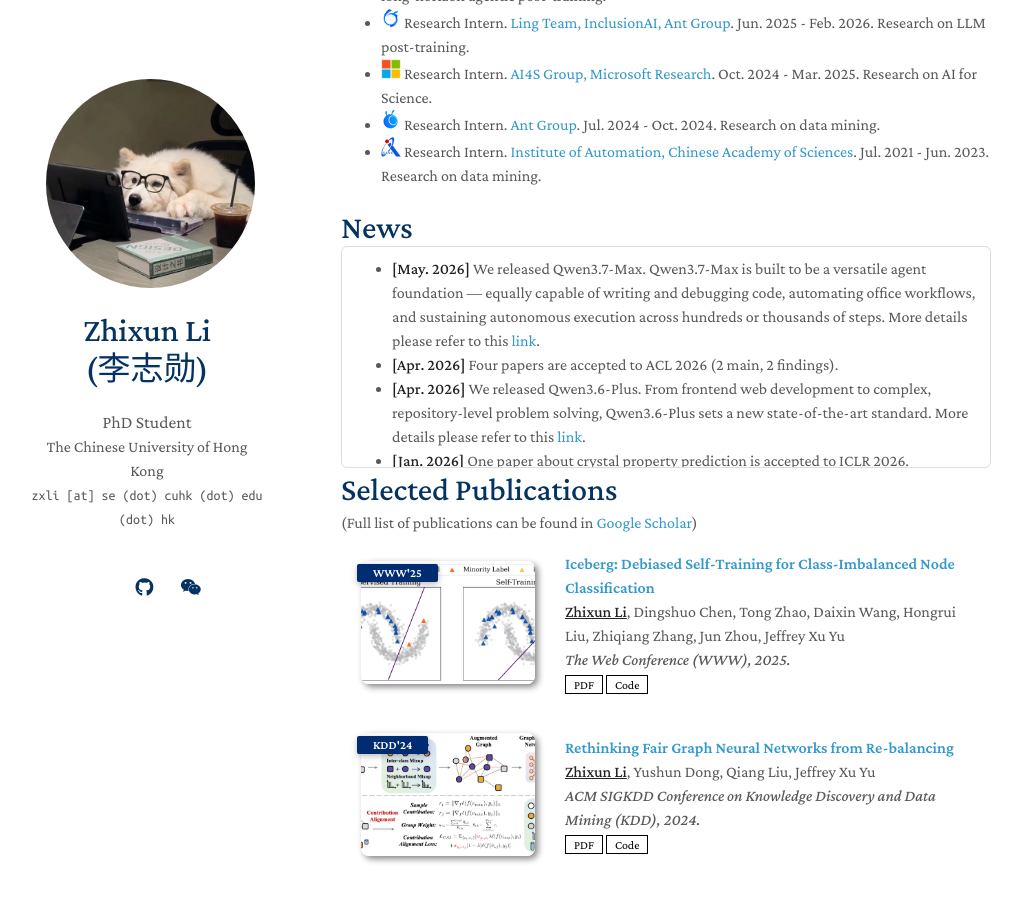
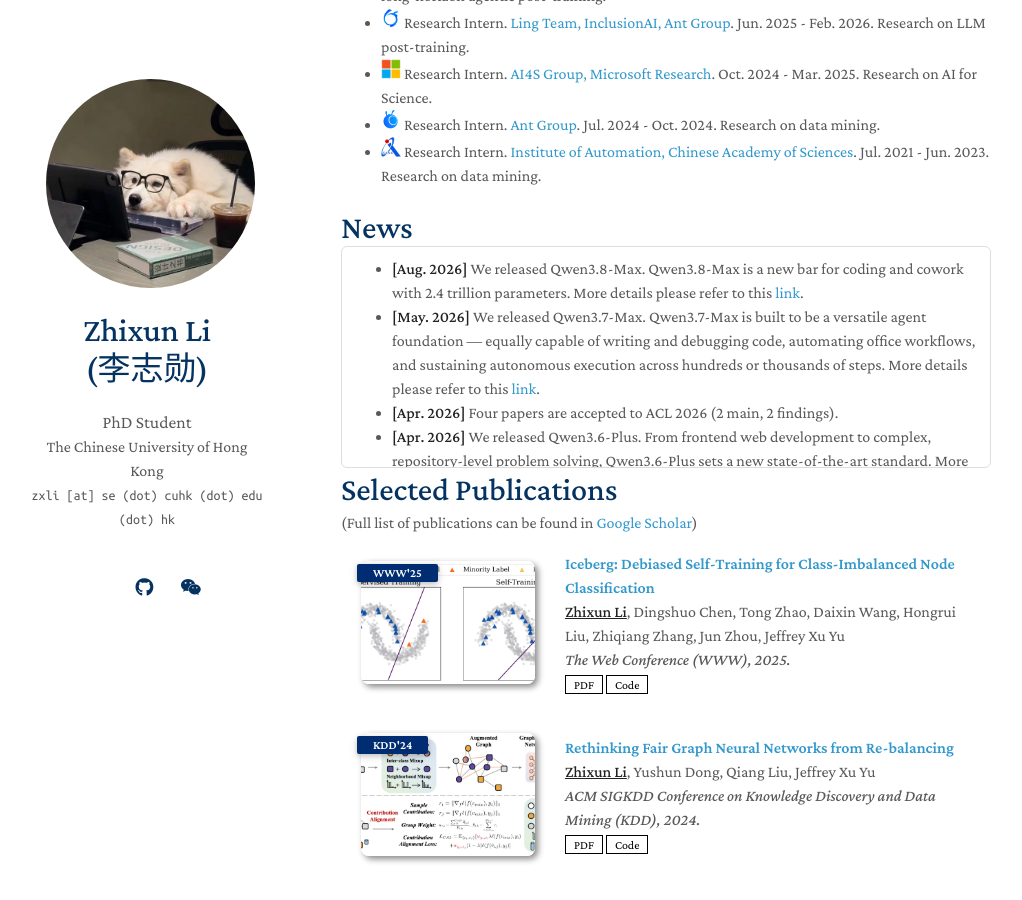
Before and after one commit to ZhixunLEE/ZhixunLEE.github.io, a Jekyll site: the page built from index.md, in a window 1280 px wide and 900 px high, scrolled down 380 px. Shown: the whole window, without its empty margins (129-1151 px from the left). Built offline with Jekyll 4.4.1, drawn with Linux system fonts in a browser that asks for light colours; nearby versions of some CDN libraries; a style sheet for code colours, icons or effects is not loaded.

Commit message:
Update index.md

```diff
--- a/index.md
+++ b/index.md
@@ -27,6 +27,7 @@ I am currently on the job market. If you have any internship or full-time opport
 <h2 id="news" style="margin: 2px 0px 0px;">News</h2>
 <nav style="max-height: 200px; overflow-y: auto; border: 1px solid #ddd; padding: 10px; border-radius: 6px;">
   <ul>
+    <li><strong>[Aug. 2026]</strong> We released Qwen3.8-Max. Qwen3.8-Max is a new bar for coding and cowork with 2.4 trillion parameters. More details please refer to this <a href="https://qwen.ai/blog?id=qwen3.8">link</a>.</li>
     <li><strong>[May. 2026]</strong> We released Qwen3.7-Max. Qwen3.7-Max is built to be a versatile agent foundation — equally capable of writing and debugging code, automating office workflows, and sustaining autonomous execution across hundreds or thousands of steps. More details please refer to this <a href="https://qwen.ai/blog?id=qwen3.7">link</a>.</li>
     <li><strong>[Apr. 2026]</strong> Four papers are accepted to ACL 2026 (2 main, 2 findings).</li>
     <li><strong>[Apr. 2026]</strong> We released Qwen3.6-Plus. From frontend web development to complex, repository-level problem solving, Qwen3.6-Plus sets a new state-of-the-art standard. More details please refer to this <a href="https://qwen.ai/blog?id=qwen3.6">link</a>.</li>
```
